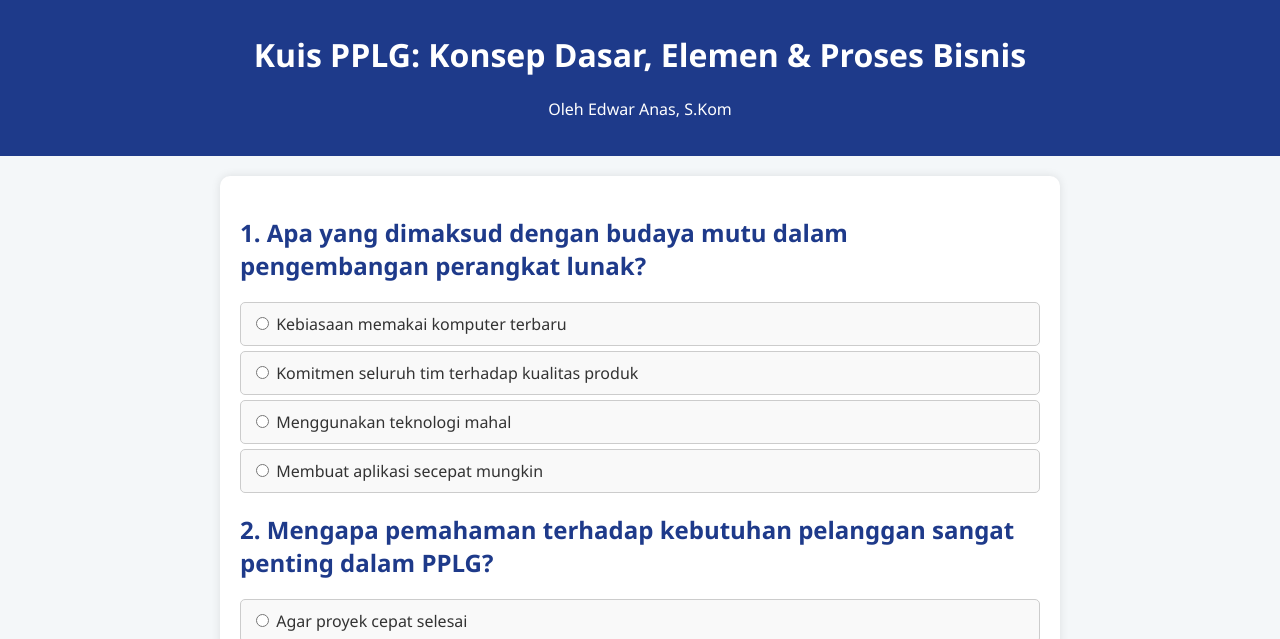
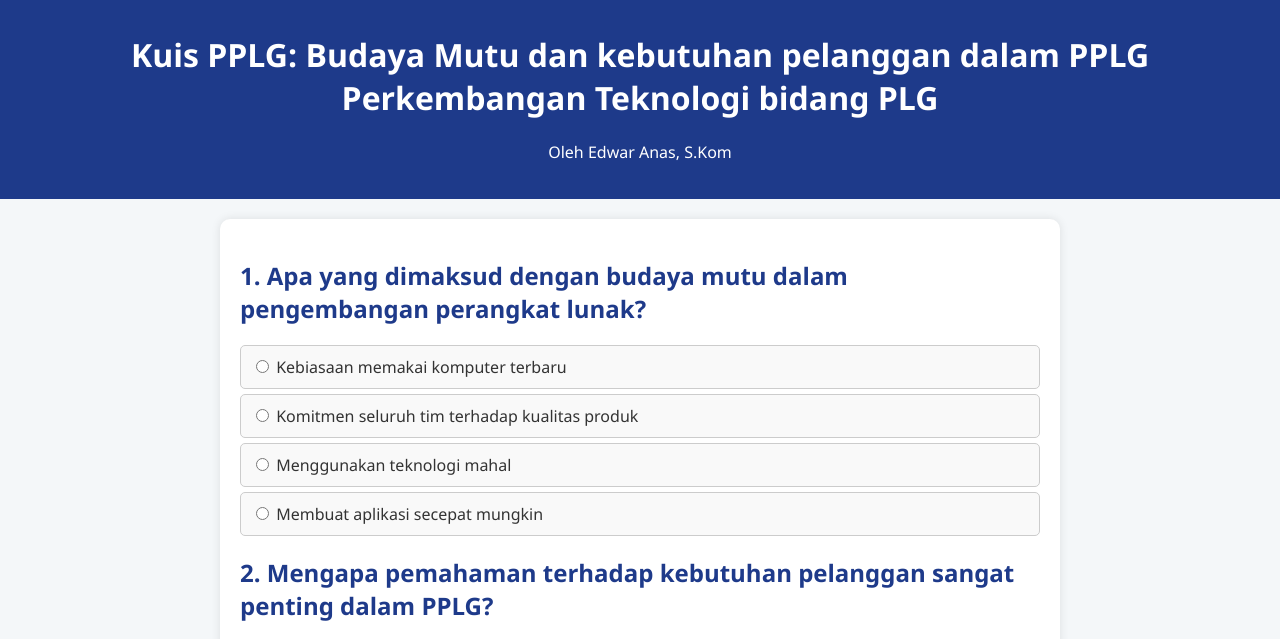
Before and after one commit to edwaranas11/soal-pplg2, a plain HTML site: page index.html in a window 1280 px wide. Shown: the part 83-722 px from the top of the page. Drawn offline with Linux system fonts and the light colour scheme.

Commit message:
Update index.html

```diff
--- a/index.html
+++ b/index.html
@@ -93,7 +93,8 @@
 <body>
   <header>
     <img src="https://edwaranas11.github.io/soal-pplg1/LOGO%20SMK.png" alt="Logo Sekolah" />
-    <h1>Kuis PPLG: Konsep Dasar, Elemen & Proses Bisnis</h1>
+    <h1>Kuis PPLG: Budaya Mutu dan kebutuhan pelanggan dalam PPLG
+<br>Perkembangan Teknologi bidang PLG</h1>
     <p>Oleh Edwar Anas, S.Kom</p>
   </header>
 
```
